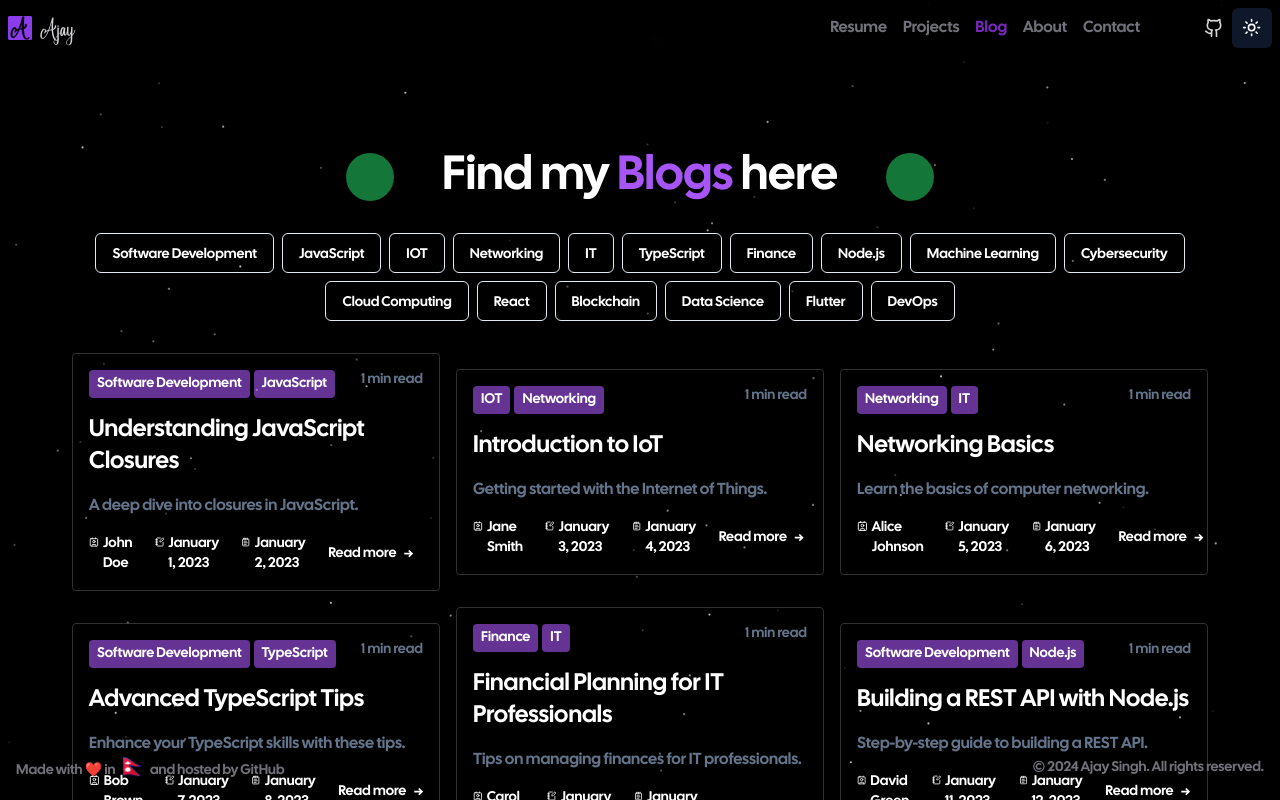
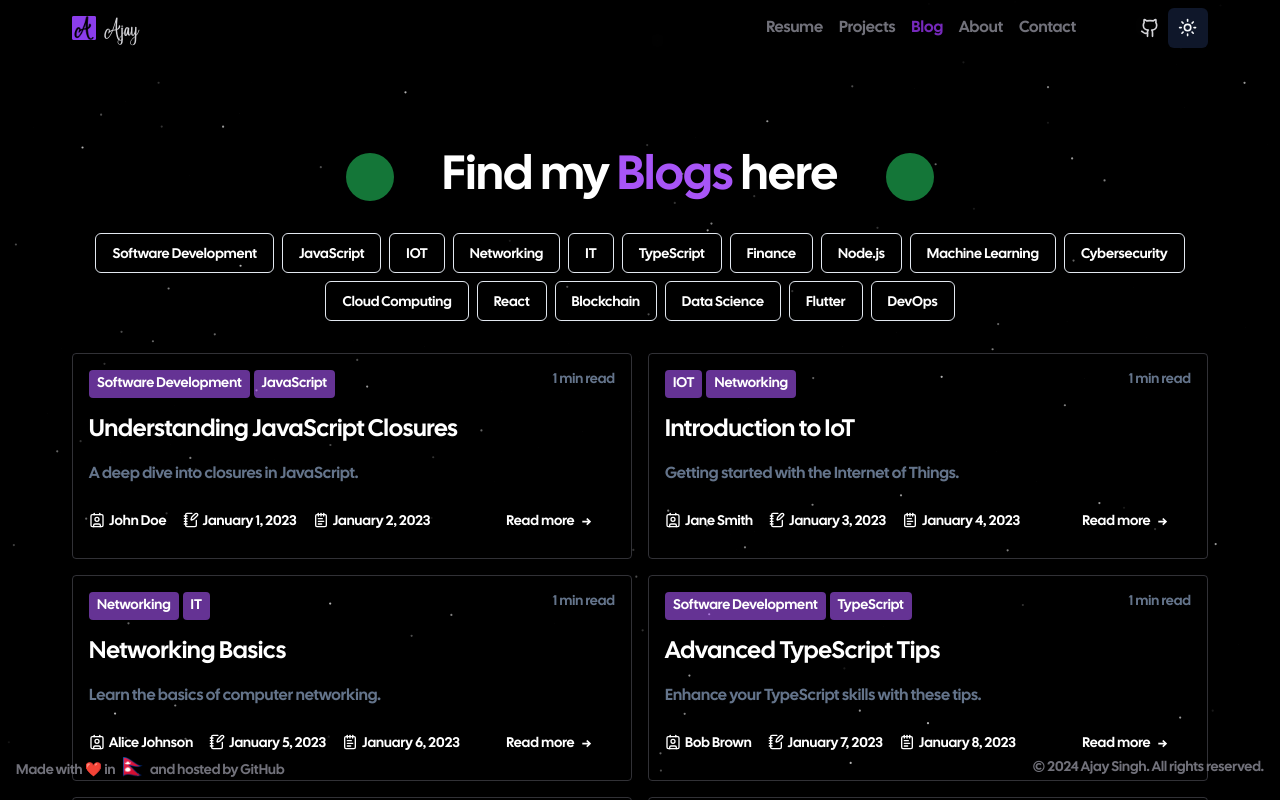
Before and after one commit to ajaysinghnp/portfolio-blog-theme, a Next.js app: page /blog in a window 1280 px wide. Shown: the top 800 px of the page. Built offline with nearby package versions, Linux system fonts and the light colour scheme; what tailwindcss-debug-screens would draw is missing.

Commit message:
view optimization for blog page and navigation bar

```diff
--- a/app/blog/page.tsx
+++ b/app/blog/page.tsx
@@ -46,7 +46,7 @@ const BlogPage = () => {
         ))}
       </div>
       {/* Posts */}
-      <div className="grid grid-cols-1 lg:grid-cols-3 gap-4 w-full justify-center items-center">
+      <div className="grid grid-cols-1 lg:grid-cols-2 2xl:grid-cols-3 gap-4 w-full justify-center items-center">
         {posts.map(post => (
           <article className="flex flex-col gap-4 border border-zinc-600/60 rounded p-4" key={post.slug}>
             <div className="flex justify-between text-sm">
--- a/components/nav.tsx
+++ b/components/nav.tsx
@@ -41,7 +41,7 @@ export const Navigation: React.FC<Props> = ({ gitTheme = false }: Props) => {
             "bg-zinc-900/500  border-zinc-800"
         )}
       >
-        <div className="container flex flex-row items-center justify-between p-2 mx-auto">
+        <div className="container max-w-[90%] flex flex-row items-center justify-between p-2 mx-auto">
           <Link
             href="/"
             className="flex gap-2 duration-200 text-zinc-300 hover:text-zinc-100"
```
